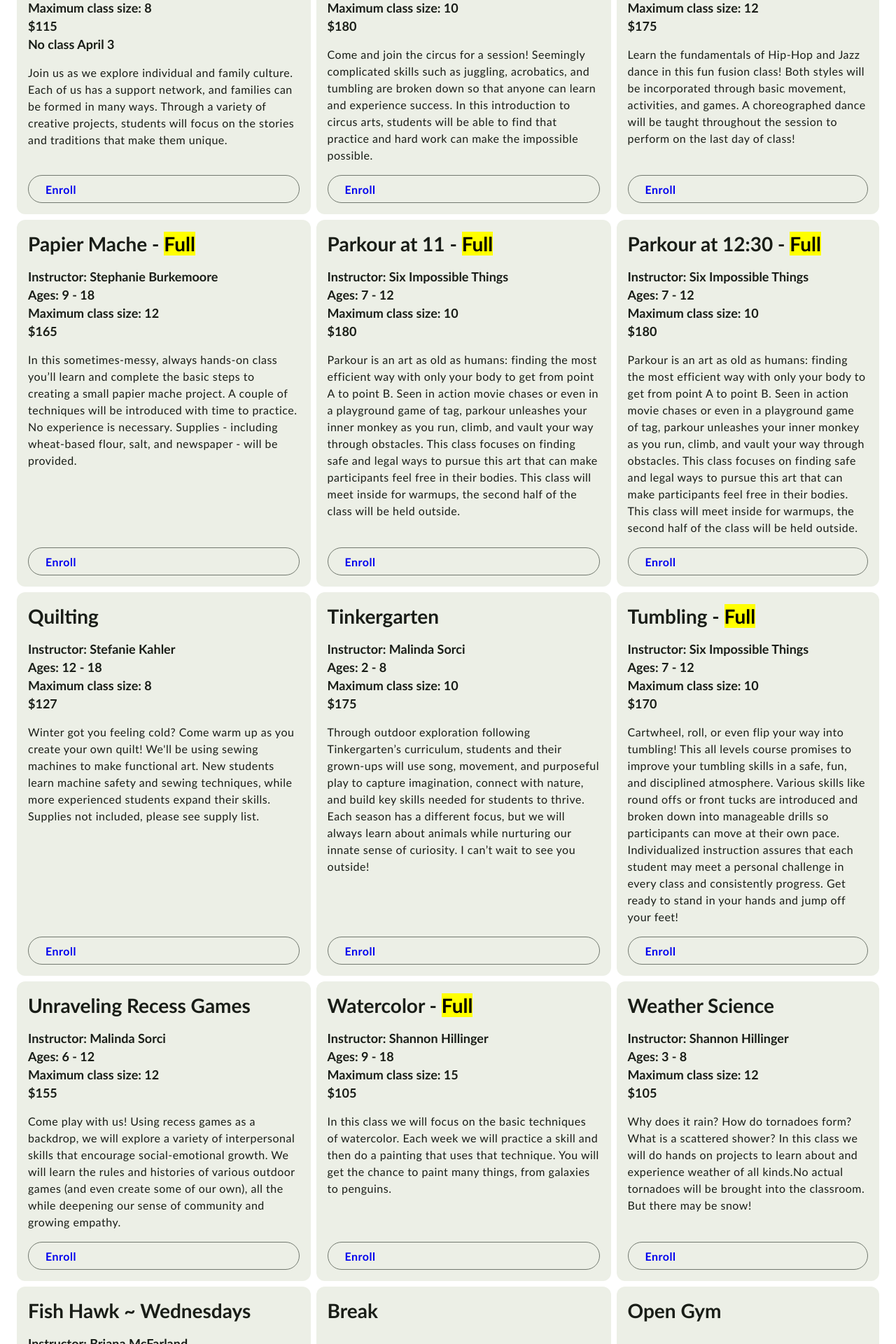
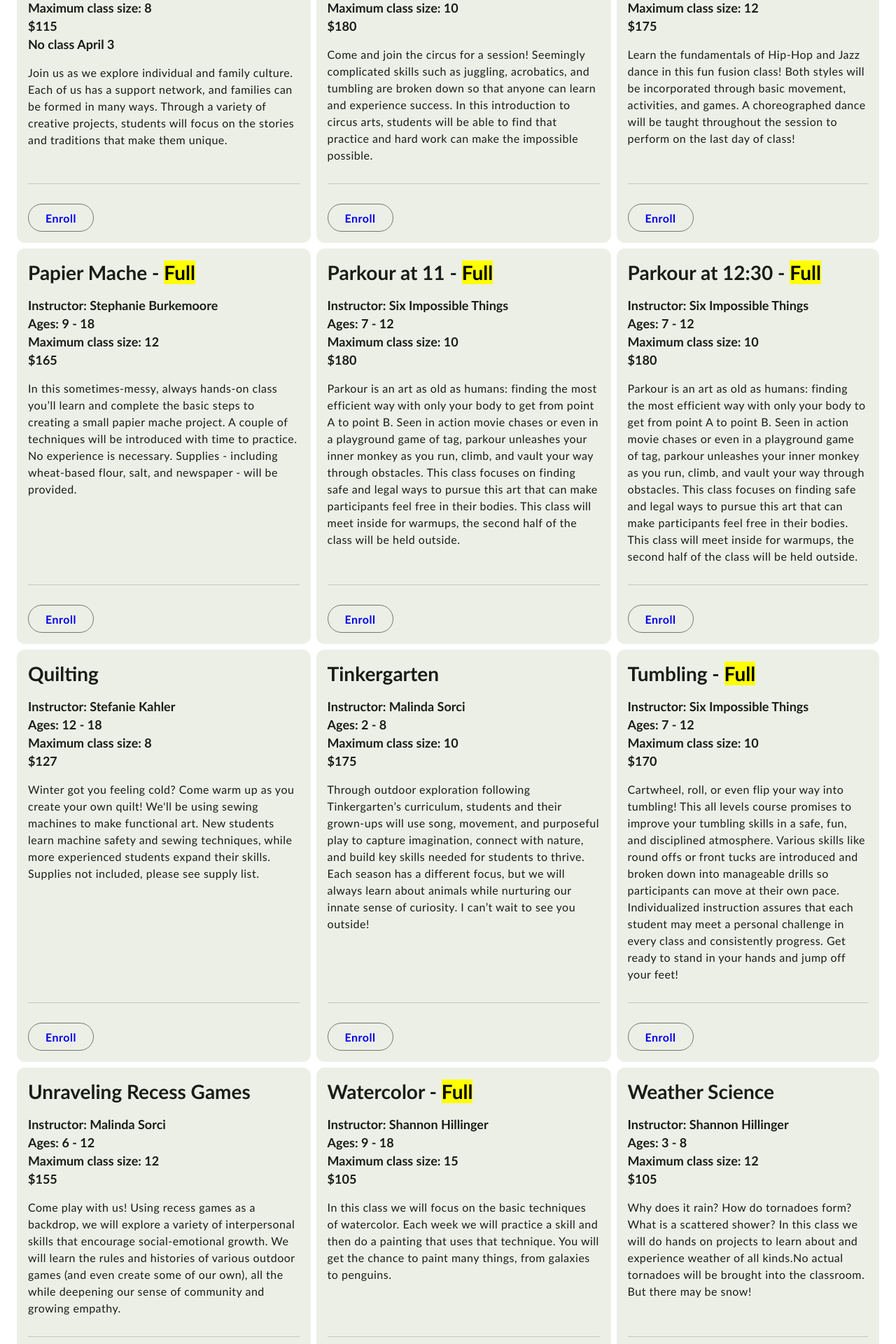
Before and after one commit to loyalheightshomeschool/loyalheightshomeschool.github.io, a Jekyll site: the page built from _quarters/2024-spring.html, in a window 1280 px wide. Shown: the part 1072-2992 px from the top of the page at 70% size. Built offline with Jekyll 4.4.1, drawn with Linux system fonts in a browser that asks for light colours.

Commit message:
Update quarter.html

```diff
--- a/_layouts/quarter.html
+++ b/_layouts/quarter.html
@@ -166,7 +166,7 @@
     {% if class.exceptions %}<br>{{ class.exceptions }}{% endif %}
   </div>{% endif %}
   {% if class.description %}<div class="description">{{ class.description }}</div>{% endif %}
-  {% if class.link %}<a class="button__outlined" rel="noreferrer noopener" target="_blank" href="{{ class.link }}">Enroll</a>{% endif %}
+  {% if class.link %}<hr class="divider"><a class="button__outlined enroll" rel="noreferrer noopener" target="_blank" href="{{ class.link }}">Enroll</a>{% endif %}
 </div>
 {% endif %}{% endfor %}
 </div>
```
